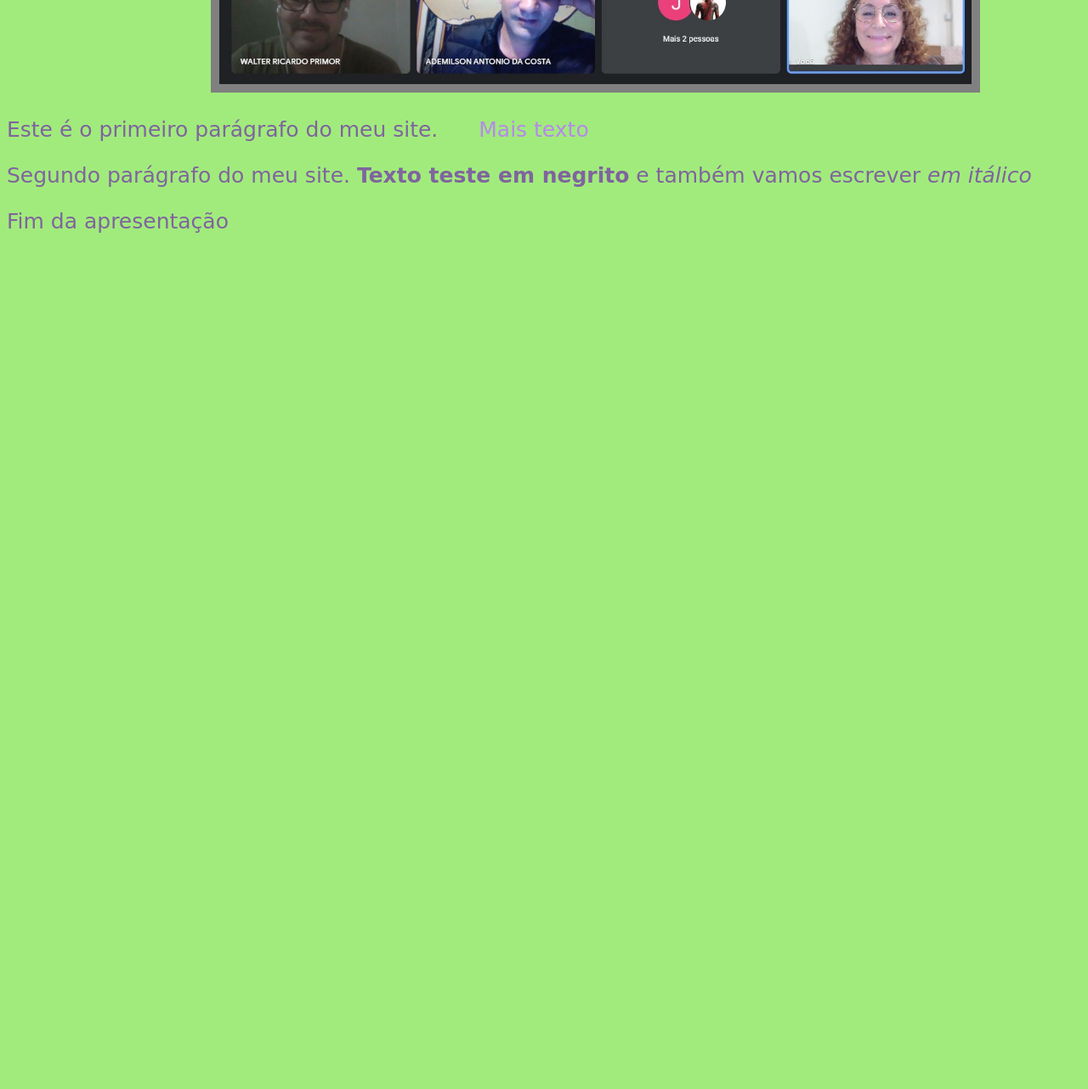
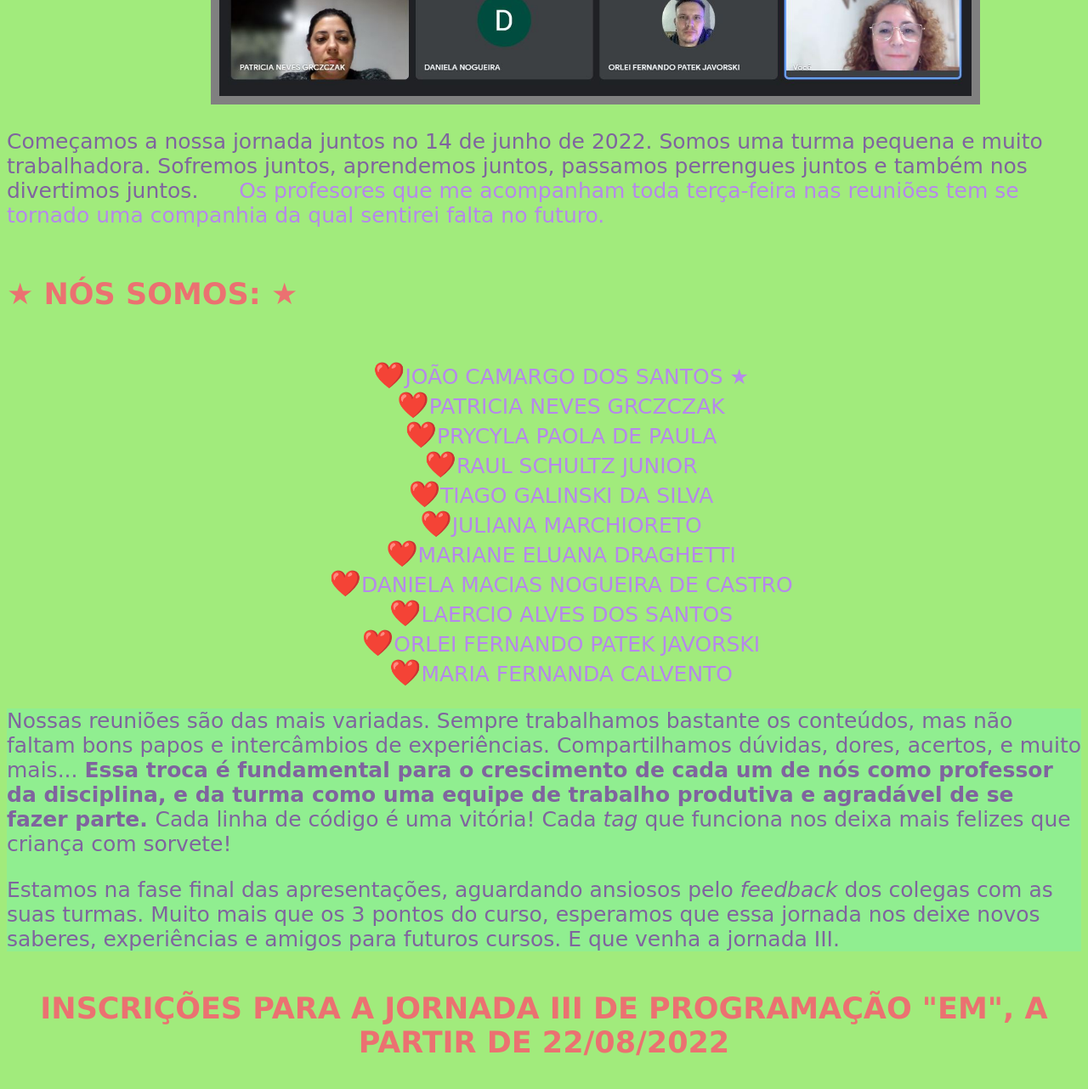
Before and after one commit to ProfMariaFernanda/formacao-programacao, a plain HTML site: page index.html in a window 1280 px wide. Shown: the part 814-2096 px from the top of the page at 85% size. Before the commit the page ends 1114 px from the top, so only its background shows below. Drawn offline with Linux system fonts and the light colour scheme.

Commit message:
reunião 16-08-2022

```diff
--- a/index.html
+++ b/index.html
@@ -1,27 +1,69 @@
 <!DOCTYPE html>
 <html lang="en" dir="ltr">
+
 <head>
   <meta charset="utf-8">
-    <title>Título da aba</title>
+  <title>Formadores 2022</title>
   <link rel="stylesheet" href="style.css">
 </head>
 
 <body>
 
   <img ID="Capa" src="Capa-Class.jpg">
+  <h1>BEM-VINDOS AO NOSSO SITE DA TURMA DAS TERÇAS-FEIRAS DO FORMADORES EM AÇÃO</h1>
 
-<h1>BEM-VINDOS AO NOSSO SITE DA TURMA DAS QUINTAS-FEIRAS DO FORMADORES EM AÇÃO</h1>
+  <div class="nossa-turma">
+  <h3> CONHEÇAM A NOSSA TURMA DE PROFESSORES DE PROGRAMAÇÃO "EM" </h3>
 
+  <img ID="Turma" src="TurmaV-2022-08-09.jpg">
 
-<h3> CONHEÇAM A NOSSA TURMA </h3>
+  <p>Começamos a nossa jornada juntos no 14 de junho de 2022.
+    Somos uma turma pequena e muito trabalhadora.
+    Sofremos juntos, aprendemos juntos, passamos perrengues juntos e também
+    nos divertimos juntos.
+    <span> Os profesores que me acompanham toda terça-feira nas reuniões
+      tem se tornado uma companhia da qual sentirei falta no futuro.
+    </span>
+  </p>
 
-<img ID="Turma" src="Turma-5-2022-08-04.jpg">
+  <h5> &#9733; NÓS SOMOS: &#9733; </h5>
+  <ul>
+    <LI>JOÃO CAMARGO DOS SANTOS &#9733;</LI>
+    <LI>PATRICIA NEVES GRCZCZAK</LI>
+    <LI>PRYCYLA PAOLA DE PAULA </LI>
+    <LI>RAUL SCHULTZ JUNIOR</LI>
+    <LI>TIAGO GALINSKI DA SILVA</LI>
+    <LI>JULIANA MARCHIORETO</LI>
+    <LI>MARIANE ELUANA DRAGHETTI</LI>
+    <LI>DANIELA MACIAS NOGUEIRA DE CASTRO</LI>
+    <LI>LAERCIO ALVES DOS SANTOS</LI>
+    <LI>ORLEI FERNANDO PATEK JAVORSKI</LI>
+    <LI>MARIA FERNANDA CALVENTO</LI>
+  </ul>
+  </div>
 
-<p>Este é o primeiro parágrafo do meu site.
-  <span> Mais texto</span> </p>
-<p>Segundo parágrafo do meu site.
-   <b>Texto teste em negrito</b>
- e também vamos escrever  <i>em itálico</i> </p>
-<p>Fim da apresentação</p>
+  <div class="nossas-atividades">
+
+    <p>Nossas reuniões são das mais variadas. Sempre trabalhamos bastante os
+      conteúdos, mas não faltam bons papos e intercâmbios de experiências.
+      Compartilhamos dúvidas, dores, acertos, e muito mais...
+      <b>Essa troca é fundamental para o crescimento de cada um de nós
+        como professor da disciplina, e da turma como uma equipe de trabalho
+        produtiva e agradável de se fazer parte.
+      </b>
+      Cada linha de código é uma vitória! Cada <i>tag</i> que funciona nos
+      deixa mais felizes que criança com sorvete!
+    </p>
+    <p>Estamos na fase final das apresentações, aguardando ansiosos pelo
+      <i>feedback</i> dos colegas com as suas turmas. Muito mais que os 3 pontos
+      do curso, esperamos que essa jornada nos deixe novos saberes, experiências
+      e amigos para futuros cursos. E que venha a jornada III.
+    </p>
+
+  </div>
+
+  <h4> INSCRIÇÕES PARA A JORNADA III DE PROGRAMAÇÃO "EM", A PARTIR DE 22/08/2022 </h4>
+
 </body>
+
 </html>
--- a/style.css
+++ b/style.css
@@ -1,14 +1,74 @@
-h1, h3{text-align: center;}
-body{background-color: #A1EB7C;}
-h1{font-size: 50px; color: #9E4544; font-family: sans-serif;}
-h3{font-size: 35px;
+h1,
+h3 {
+    text-align: center;
+}
+
+body {
+    background-color: #A1EB7C;
+}
+
+h1 {
+    font-size: 50px;
+    color: #9E4544;
+    font-family: sans-serif;
+}
+
+h3 {
+    font-size: 35px;
     font-family: Verdana, Geneva, Tahoma, sans-serif;
- color: rgb(235, 113, 113);
-        padding: 40px;
+    color: rgb(235, 113, 113);
+    padding: 40px;
 }
-p{font-size: 25px; color: #7F649E; font-family: cursive;}
-span {color: #B688EB;
-    ; margin: 40px;
+
+p {
+    font-size: 25px;
+    color: #7F649E;
+    font-family: cursive;
 }
-#Capa{width: 100%; height: 220px;}
-#Turma{width: 70%; margin-left: 240px; border: 10px solid grey}
+
+span {
+    color: #B688EB;
+    ;
+    margin: 40px;
+}
+
+#Capa {
+    width: 100%;
+    height: 200px;
+}
+
+#Turma {
+    width: 70%;
+    margin-left: 240px;
+    border: 10px solid grey
+}
+
+h4 {
+    font-size: 35px;
+    font-family: Verdana, Geneva, Tahoma, sans-serif;
+    color: rgb(235, 113, 113);
+    text-align: center;
+}
+
+ul {
+    color: #B688EB;
+    font-family: cursive;
+    font-size: 25px;
+    list-style-position: inside;
+    text-align: center;
+}
+h5{
+    font-size: 35px;
+    font-family: Verdana, Geneva, Tahoma, sans-serif;
+    color: rgb(235, 113, 113);
+    text-align: left;
+}
+
+li::marker{
+    font-size: 30px;
+    color:blueviolet;
+    content: "❤️";
+}
+.nossas-atividades{
+    background-color:lightgreen;
+}
```
Also changed, not shown: TurmaV-2022-08-09.JPG (added). Lines whose indentation alone changed are shown as unchanged.
